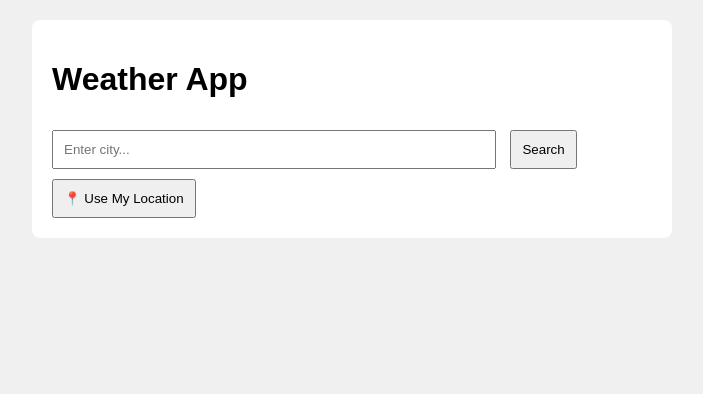
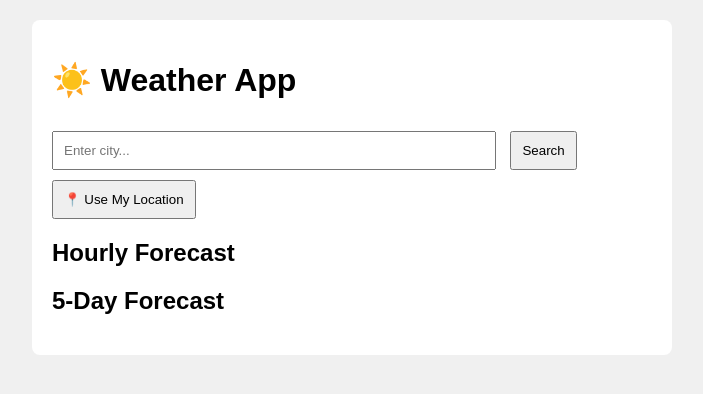
Before and after one commit to Nightyelf2403/wa, a website: page frontend/index.html in a window 1280 px wide. Shown: the whole page, without its empty margins (288-991 px from the left). Drawn offline with Linux system fonts and the light colour scheme.

Commit message:
Update index.html

```diff
--- a/frontend/index.html
+++ b/frontend/index.html
@@ -1,19 +1,30 @@
 <!DOCTYPE html>
 <html lang="en">
 <head>
-  <meta charset="UTF-8" />
-  <meta name="viewport" content="width=device-width, initial-scale=1.0"/>
+  <meta charset="UTF-8">
+  <meta name="viewport" content="width=device-width, initial-scale=1.0">
   <title>Weather App</title>
-  <link rel="stylesheet" href="style.css" />
+  <link rel="stylesheet" href="style.css">
 </head>
 <body>
   <div class="container">
-    <h1>Weather App</h1>
-    <input id="locationInput" type="text" placeholder="Enter city..." />
-    <button id="searchBtn">Search</button>
-    <button id="useLocationBtn">📍 Use My Location</button>
-    <div id="resultSection"></div>
+    <h1>☀️ Weather App</h1>
+    <div class="search-bar">
+      <input type="text" id="cityInput" placeholder="Enter city...">
+      <button id="searchBtn">Search</button>
+      <button id="geoBtn">📍 Use My Location</button>
+    </div>
+    <div id="error" class="error"></div>
+
+    <div id="forecast" class="forecast hidden">
+      <h2>Hourly Forecast</h2>
+      <div id="hourly" class="forecast-row"></div>
+
+      <h2>5-Day Forecast</h2>
+      <div id="daily" class="forecast-row"></div>
+    </div>
   </div>
+
   <script src="script.js"></script>
 </body>
 </html>
```
